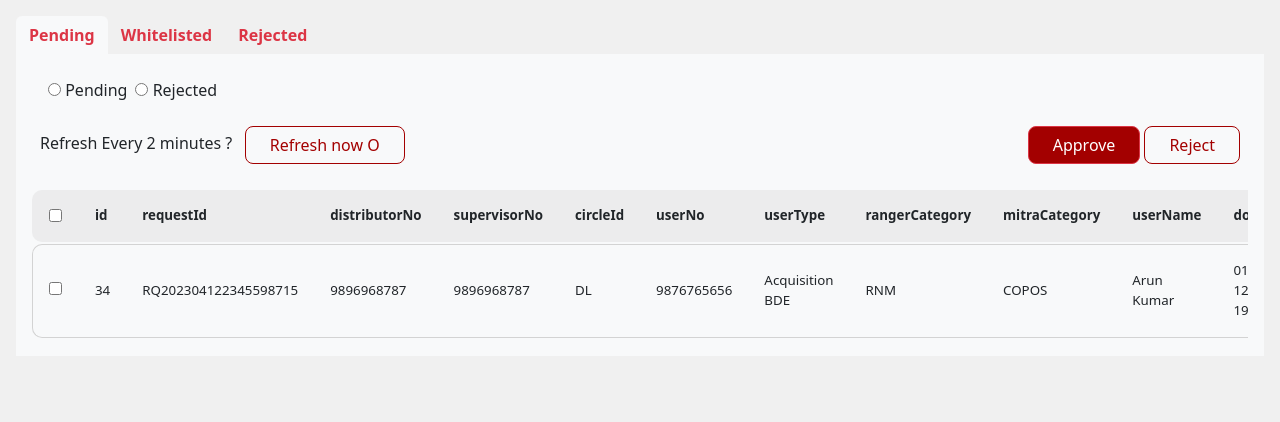
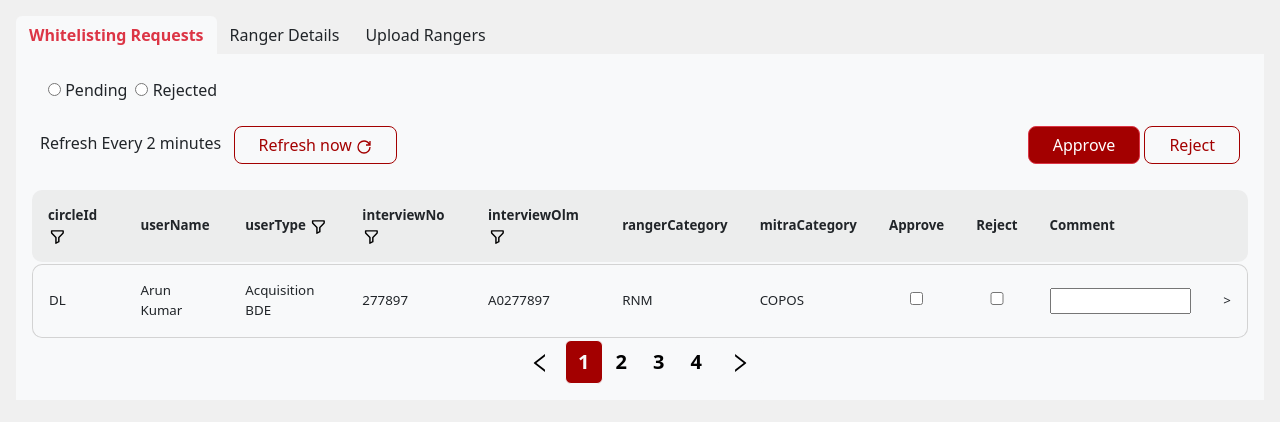
Before and after one commit to 10xvick/angular-FSC-demo, an Angular app: page / in a window 1280 px wide. Shown: the top 422 px of the page. Built offline with nearby package versions, Linux system fonts and the light colour scheme.

Commit message:
3 files modified

```diff
--- a/src/app/app.component.html
+++ b/src/app/app.component.html
@@ -43,8 +43,8 @@
     <div class="d-flex">
       <div
         *ngFor="let tab of tabs"
-        class="btn text-danger rounded-0 rounded-top fw-bold"
-        [ngClass]="{ 'bg-light': activeTab == tab }"
+        class="btn rounded-0 rounded-top"
+        [ngClass]="{ 'bg-light text-danger fw-bold pe-none': activeTab == tab }"
       >
         {{ tab }}
       </div>
@@ -60,12 +60,29 @@
       <div class="rounded-3 p-2 py-3 mb-2">
         <div class="d-flex justify-content-between">
           <div class="text-md">
-            Refresh Every 2 minutes ? &nbsp;
+            Refresh Every 2 minutes &nbsp;
             <button
               class="btn btn-xl btn-outline-danger px-4 rounded-3"
               (click)="this.service.refresh$.next()"
             >
-              Refresh now O
+              Refresh now
+              <span
+                ><svg
+                  stroke="currentColor"
+                  fill="currentColor"
+                  stroke-width="0"
+                  viewBox="0 0 24 24"
+                  height="1em"
+                  width="1em"
+                >
+                  <path
+                    fill="none"
+                    stroke-width="2"
+                    d="M20,8 C18.5974037,5.04031171 15.536972,3 12,3 C7.02943725,3 3,7.02943725 3,12 C3,16.9705627 7.02943725,21 12,21 L12,21 C16.9705627,21 21,16.9705627 21,12 M21,3 L21,9 L15,9"
+                  ></path>
+                  <!--  -->
+                </svg></span
+              >
             </button>
           </div>
 
@@ -79,33 +96,98 @@
           </div>
         </div>
       </div>
-      <div class="flex w-100 overflow-scroll">
-        <ng-container *ngTemplateOutlet="table"></ng-container>
-      </div>
+      <ng-container *ngIf="this.service.tableData | async; let d">
+        <div class="flex w-100 overflow-scroll">
+          <ng-container
+            *ngTemplateOutlet="
+              table;
+              context: {
+                data: d.data.userWhitelistDTO,
+                defaultCols: d.data.defaultCols,
+                cols: d.data.cols,
+                filters: d.data.filters
+              }
+            "
+          ></ng-container>
+        </div>
+        <div class="d-flex justify-content-center">
+          <button class="btn btn-light">
+            <svg
+              stroke="currentColor"
+              fill="currentColor"
+              stroke-width="0"
+              viewBox="0 0 1024 1024"
+              height="24"
+              width="24"
+            >
+              <path
+                d="M724 218.3V141c0-6.7-7.7-10.4-12.9-6.3L260.3 486.8a31.86 31.86 0 0 0 0 50.3l450.8 352.1c5.3 4.1 12.9.4 12.9-6.3v-77.3c0-4.9-2.3-9.6-6.1-12.6l-360-281 360-281.1c3.8-3 6.1-7.7 6.1-12.6z"
+              ></path>
+            </svg>
+          </button>
+          <button
+            class="btn btn-light fw-bold fs-5" [ngClass]="{'btn-danger text-light pe-none':d.data.page == page}"
+            *ngFor="let page of d.data.totalPage"
+          >
+            {{ page }}
+          </button>
+          <button class="btn btn-light">
+            <svg
+              stroke="currentColor"
+              fill="currentColor"
+              stroke-width="0"
+              viewBox="0 0 1024 1024"
+              height="24"
+              width="24"
+            >
+              <path
+                d="M765.7 486.8L314.9 134.7A7.97 7.97 0 0 0 302 141v77.3c0 4.9 2.3 9.6 6.1 12.6l360 281.1-360 281.1c-3.9 3-6.1 7.7-6.1 12.6V883c0 6.7 7.7 10.4 12.9 6.3l450.8-352.1a31.96 31.96 0 0 0 0-50.4z"
+              ></path>
+            </svg>
+          </button>
+        </div>
+      </ng-container>
     </div>
   </div>
 </ng-template>
 
-<ng-template #table>
-  <table class="table-content" *ngIf="this.service.tableData | async; let d">
+<ng-template
+  #table
+  let-data="data"
+  let-defaultCols="defaultCols"
+  let-cols="cols"
+  let-filters="filters"
+>
+  <table class="table-content">
     <thead class="bg-1">
       <tr class="p-1">
-        <th><input class="m-3" type="checkbox" /></th>
-        <th class="p-3" *ngFor="let col of d.data.cols">{{ col }}</th>
-        <th></th>
+        <th class="p-3" *ngFor="let col of defaultCols">
+          {{ col }}
+          <span *ngIf="filters[col]">
+            <svg
+              viewBox="0 0 24 24"
+              height="1.3em"
+              width="1.3em"
+            >
+              <path
+                d="M21 3H5a1 1 0 0 0-1 1v2.59c0 .523.213 1.037.583 1.407L10 13.414V21a1.001 1.001 0 0 0 1.447.895l4-2c.339-.17.553-.516.553-.895v-5.586l5.417-5.417c.37-.37.583-.884.583-1.407V4a1 1 0 0 0-1-1zm-6.707 9.293A.996.996 0 0 0 14 13v5.382l-2 1V13a.996.996 0 0 0-.293-.707L6 6.59V5h14.001l.002 1.583-5.71 5.71z"
+              ></path>
+            </svg>
+          </span>
+        </th>
+        <th class="p-3">Approve</th>
+        <th class="p-3">Reject</th>
+        <th class="p-3">Comment</th>
+        <th class="p-3"></th>
       </tr>
     </thead>
     <tbody>
-      <tr class="" *ngFor="let row of d.data.userWhitelistDTO">
-        <td><input type="checkbox" class="m-0" /></td>
-        <td class="p-3" *ngFor="let col of d.data.cols">{{ row[col] }}</td>
-        <td
-          class="c-pointer text-primary"
-          role="button"
-          (click)="popuptoggle()"
-        >
-          View details
-        </td>
+      <tr class="" *ngFor="let row of data">
+        <td class="p-3" *ngFor="let col of defaultCols">{{ row[col] }}</td>
+        <td><input class="w-100" type="checkbox" /></td>
+        <td><input class="w-100" type="checkbox" /></td>
+        <td><input class="w-100" type="text" /></td>
+        <td role="button" (click)="popuptoggle()">></td>
       </tr>
     </tbody>
   </table>
--- a/src/app/app.component.ts
+++ b/src/app/app.component.ts
@@ -9,8 +9,8 @@ import { AppService } from './app.service';
 export class AppComponent {
   constructor(private service: AppService) {}
 
-  tabs = ['Pending', 'Whitelisted', 'Rejected'];
-  activeTab = 'Pending';
+  tabs = ['Whitelisting Requests', 'Ranger Details', 'Upload Rangers'];
+  activeTab = this.tabs[0];
 
   popup: any = {
     show: true,
@@ -29,4 +29,6 @@ export class AppComponent {
       console.log(this.popup.show);
     } else this.popupshow = !this.popupshow;
   };
+
+  pages:number[] = Array(10).fill(0).map((e,i)=>i+1);
 }
--- a/src/app/app.service.ts
+++ b/src/app/app.service.ts
@@ -15,8 +15,23 @@ export class AppService {
     },
     data: {
       page: 1,
-      totalPage: 1,
+      totalPage: 4,
       pageSize: 50,
+      filters: {
+        circleId: 'text',
+        userType: 'text',
+        interviewNo: 'text',
+        interviewOlm: 'text',
+      },
+      defaultCols: [
+        'circleId',
+        'userName',
+        'userType',
+        'interviewNo',
+        'interviewOlm',
+        'rangerCategory',
+        'mitraCategory',
+      ],
       userWhitelistDTO: [
         {
           id: 34,
@@ -58,8 +73,13 @@ export class AppService {
           console.log('refresh');
           return of(this.sample) || this.http.get<any[]>('/api/data');
         }),
-        map((response:any) => {
-          response.data.cols = Object.keys(response.data.userWhitelistDTO[0]|| {})
+        map((response: any) => {
+          response.data.cols = Object.keys(
+            response.data.userWhitelistDTO[0] || {}
+          );
+          response.data.totalPage = Array(response.data.totalPage)
+            .fill(0)
+            .map((e, i) => i + 1);
           console.log(response);
           return response;
         }),
```
